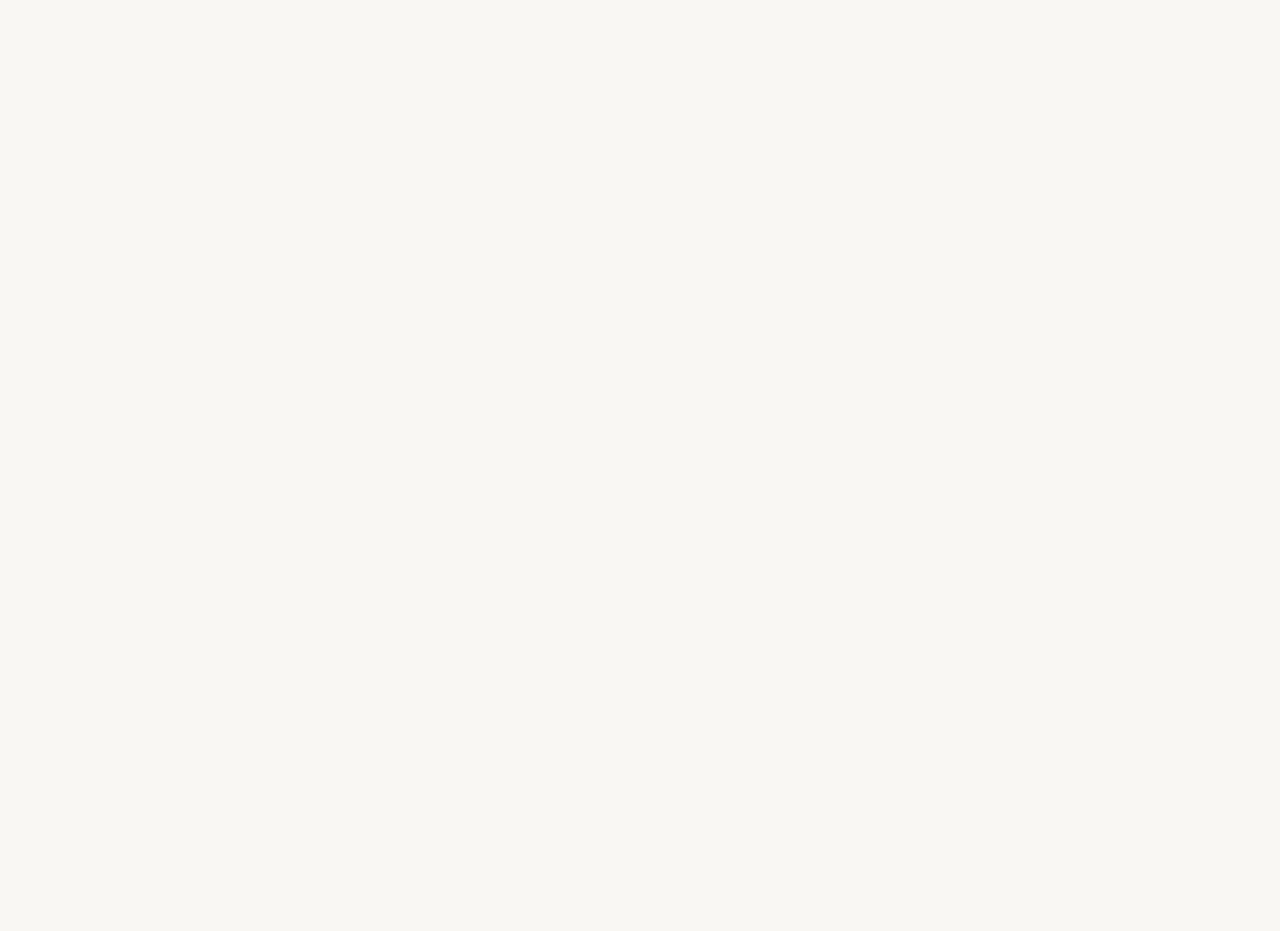
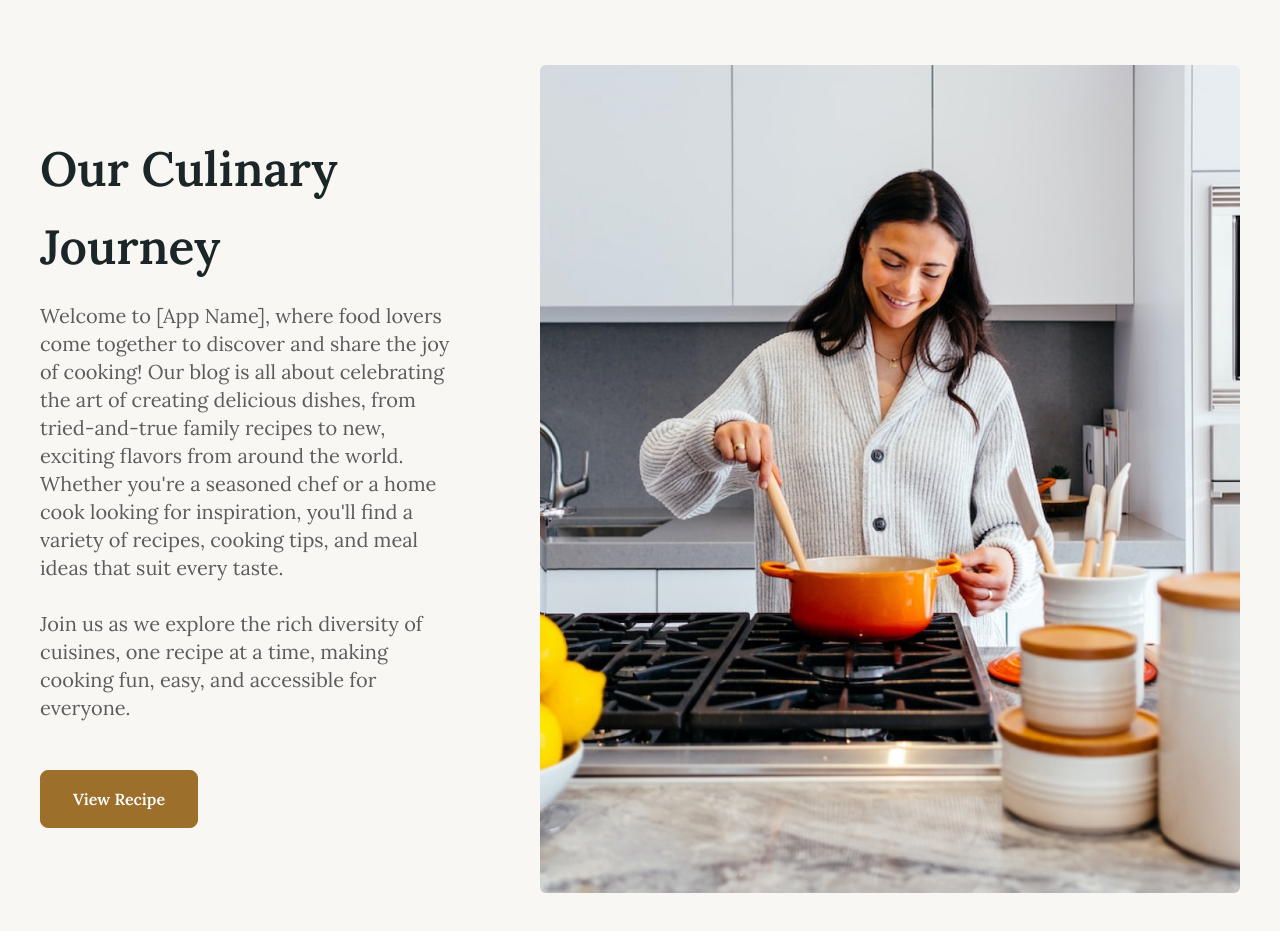
Before and after one commit to Isurulak1/RECIPE-BLOG-APP, a React (Vite) app in the folder frontend/: page / in a window 1280 px wide. Shown: the part 2160-3091 px from the top of the page. Before the commit the page ends 2145 px from the top, so only its background shows below. Built offline with nearby package versions, Linux system fonts and the light colour scheme; no server answers.

Commit message:
craeted about section

```diff
--- /dev/null
+++ b/frontend/src/pages/home/AboutSection.jsx
@@ -0,0 +1,25 @@
+import React from 'react'
+import AboutImg from '../../assets/about-image.jpg'
+
+const AboutSection = () => {
+  return (
+    <div className='overflow-hidden flex md:flex-row flex-col justify-between items-center sm:my-20 my-4 md:gap-20 gap-12 px-5 lg:px-10 '>
+
+    <div className='text-start sm:w-1/2'>
+        <h2 className='text-3xl font-semibold text-secondary sm:text-5xl sm:leading-relaxed'>Our Culinary Journey</h2>
+        <p className='text-xl mt-4 text-[#5c5c5c]'>Welcome to [App Name], where food lovers come together to discover and share the joy of cooking! Our blog is all about celebrating the art of creating delicious dishes, from tried-and-true family recipes to new, exciting flavors from around the world. Whether you're a seasoned chef or a home cook looking for inspiration, you'll find a variety of recipes, cooking tips, and meal ideas that suit every taste.<br /> <br />  Join us as we explore the rich diversity of cuisines, one recipe at a time, making cooking fun, easy, and accessible for everyone.</p>
+        <div className='lg:mt-0 lg:flex-shrink-0'>
+            <div className='mt-12 inline-flex'>
+                <button className='py-4 px-8 bg-btnColor text-white hover:text-white w-full transition ease-in duration-200 text-center text-base font-semibold border border-[#9c702a] focus:outline-none rounded-lg'>View Recipe</button>
+            </div>
+        </div>
+    </div>
+
+    <div className='relative'>
+        <img src={AboutImg} alt="Featured image" className='rounded-md'/>
+    </div>
+</div>
+  )
+}
+
+export default AboutSection
--- a/frontend/src/pages/home/Home.jsx
+++ b/frontend/src/pages/home/Home.jsx
@@ -4,6 +4,7 @@ import CategoryWrapper from '../categoy/CategoryWrapper'
 import FeaturedSection from './FeaturedSection'
 import LatestRecipe from './LatestRecipe'
 import NewsLetter from './NewsLetter'
+import AboutSection from './AboutSection'
 
 const Home = () => {
   return (
@@ -18,6 +19,7 @@ const Home = () => {
       <FeaturedSection />
       <LatestRecipe />
       <NewsLetter />
+      <AboutSection />
     </div>
   )
 }
```
